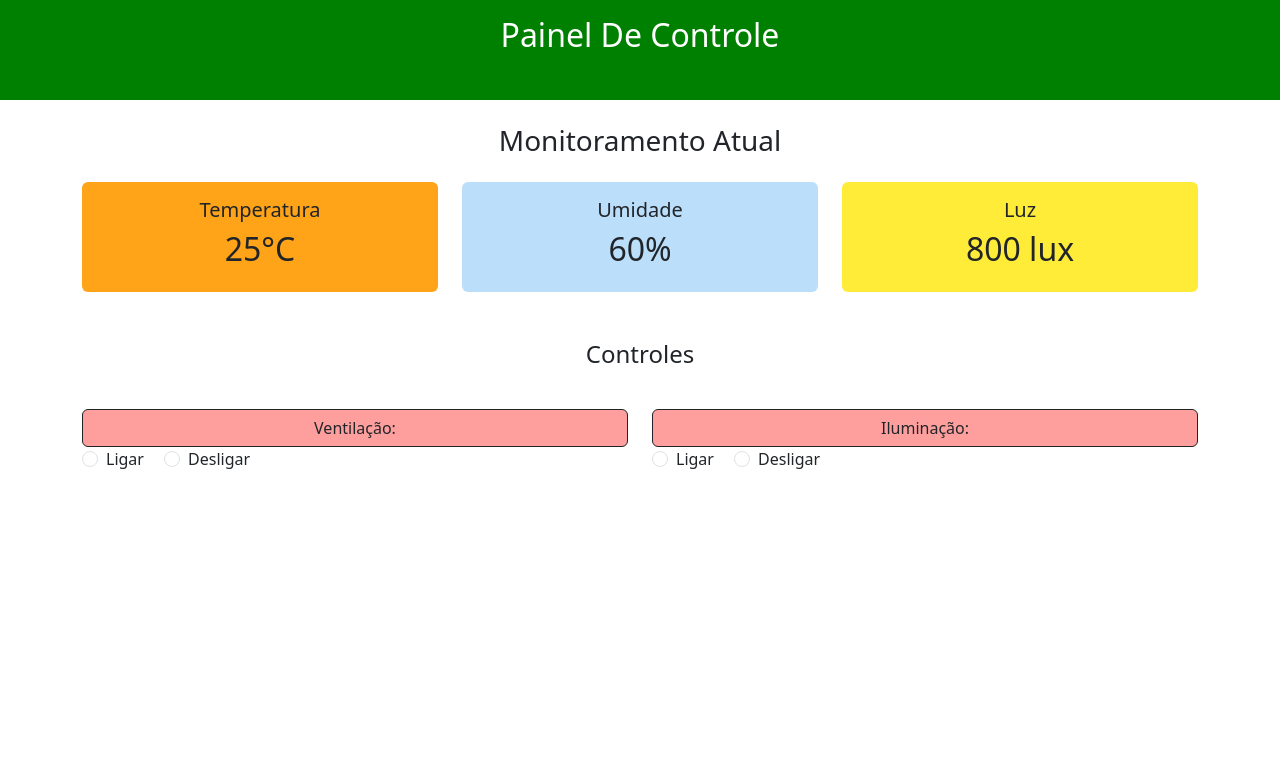
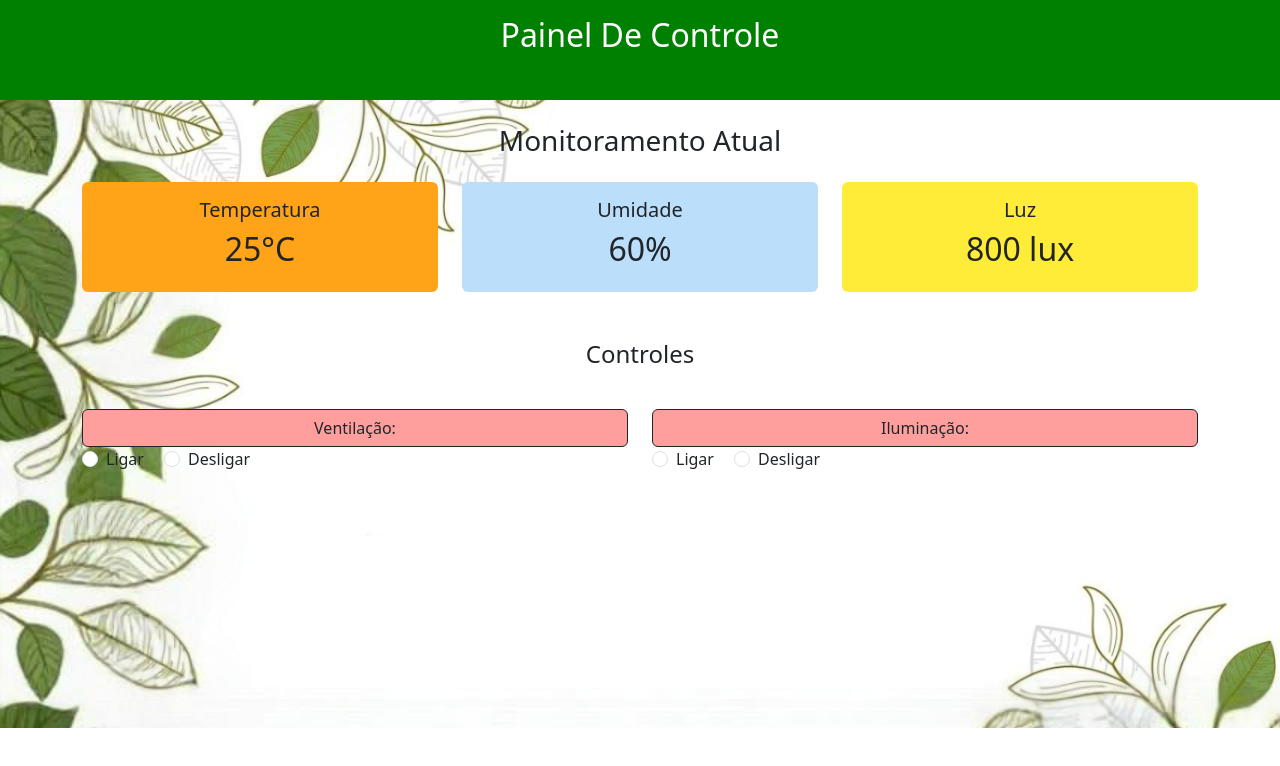
Before and after one commit to Lfconsani/ESTUFA-IOT, a plain HTML site: page index.html in a window 1280 px wide. Drawn offline with nearby package versions, Linux system fonts and the light colour scheme.

Commit message:
Update main.css

```diff
--- a/main.css
+++ b/main.css
@@ -1,7 +1,7 @@
 
 
 body{
-background-image: url(./img/leaves.png);
+background-image: url(leaves.png);
 background-repeat:no-repeat;
 background-position-y: 88px;
 }
```
